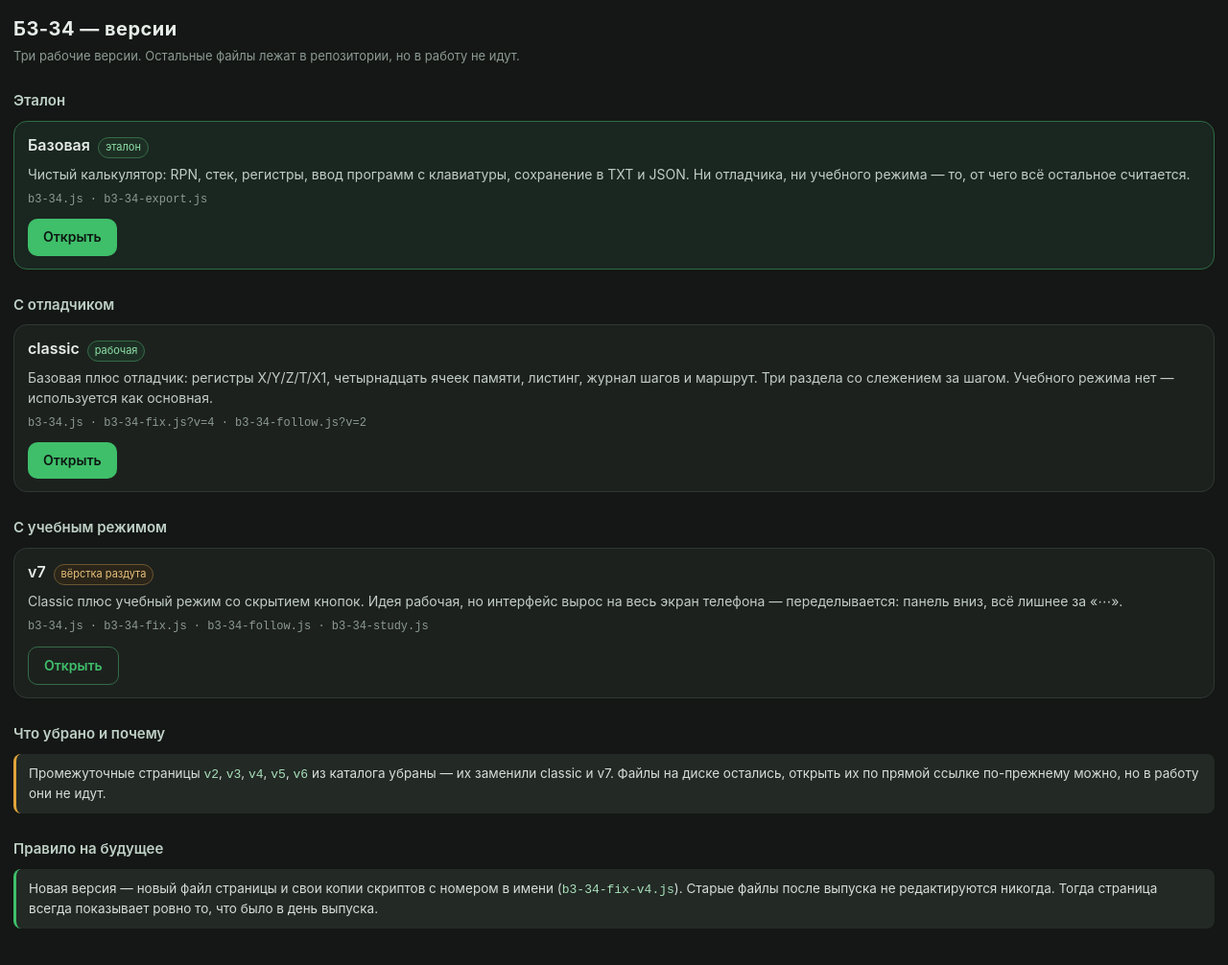
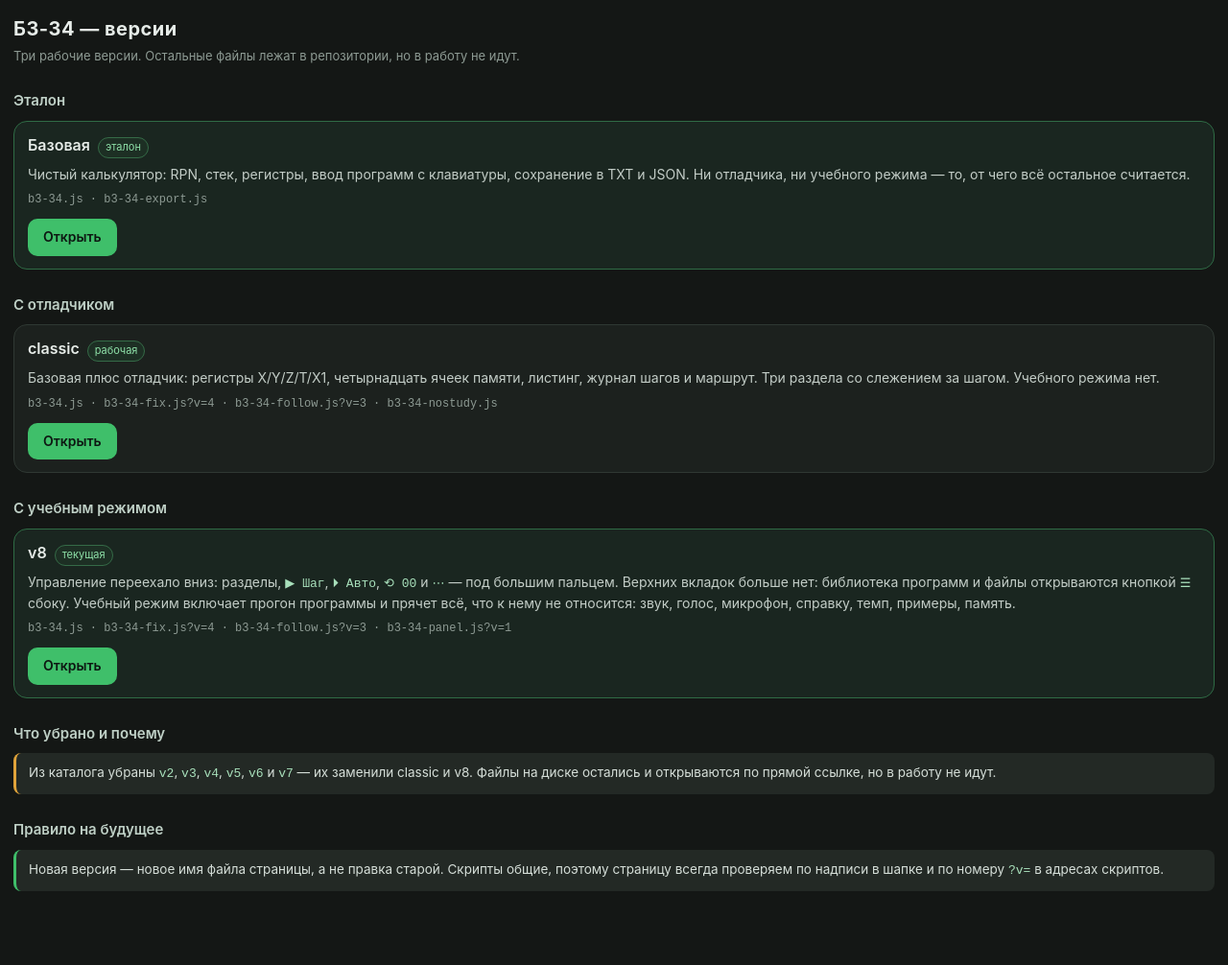
Before and after one commit to greagre/calculator, a plain HTML site: page versions.html in a window 1280 px wide. Shown: the whole page at 96% size. After the commit the page ends 979 px from the top, so only its background shows below. Drawn offline with Linux system fonts and the light colour scheme.

Commit message:
versions.html: добавлена v8, v7 убрана в архив

```diff
--- a/versions.html
+++ b/versions.html
@@ -69,33 +69,33 @@
     <span class="ver">classic</span>
     <span class="tag ok">рабочая</span>
   </div>
-  <div class="desc">Базовая плюс отладчик: регистры X/Y/Z/T/X1, четырнадцать ячеек памяти, листинг, журнал шагов и маршрут. Три раздела со слежением за шагом. Учебного режима нет — используется как основная.</div>
-  <div class="dep">b3-34.js · b3-34-fix.js?v=4 · b3-34-follow.js?v=2</div>
+  <div class="desc">Базовая плюс отладчик: регистры X/Y/Z/T/X1, четырнадцать ячеек памяти, листинг, журнал шагов и маршрут. Три раздела со слежением за шагом. Учебного режима нет.</div>
+  <div class="dep">b3-34.js · b3-34-fix.js?v=4 · b3-34-follow.js?v=3 · b3-34-nostudy.js</div>
   <a class="open" href="b3-34-classic.html">Открыть</a>
 </div>
 
 <h2>С учебным режимом</h2>
 
-<div class="card">
+<div class="card work">
   <div class="row">
-    <span class="ver">v7</span>
-    <span class="tag warn">вёрстка раздута</span>
+    <span class="ver">v8</span>
+    <span class="tag ok">текущая</span>
   </div>
-  <div class="desc">Classic плюс учебный режим со скрытием кнопок. Идея рабочая, но интерфейс вырос на весь экран телефона — переделывается: панель вниз, всё лишнее за «⋯».</div>
-  <div class="dep">b3-34.js · b3-34-fix.js · b3-34-follow.js · b3-34-study.js</div>
-  <a class="open ghost" href="b3-34-v7.html">Открыть</a>
+  <div class="desc">Управление переехало вниз: разделы, <code>▶ Шаг</code>, <code>⏵ Авто</code>, <code>⟲ 00</code> и <code>⋯</code> — под большим пальцем. Верхних вкладок больше нет: библиотека программ и файлы открываются кнопкой <code>☰</code> сбоку. Учебный режим включает прогон программы и прячет всё, что к нему не относится: звук, голос, микрофон, справку, темп, примеры, память.</div>
+  <div class="dep">b3-34.js · b3-34-fix.js?v=4 · b3-34-follow.js?v=3 · b3-34-panel.js?v=1</div>
+  <a class="open" href="b3-34-v8.html">Открыть</a>
 </div>
 
 <h2>Что убрано и почему</h2>
 
 <div class="note">
-  Промежуточные страницы <code>v2</code>, <code>v3</code>, <code>v4</code>, <code>v5</code>, <code>v6</code> из каталога убраны — их заменили classic и v7. Файлы на диске остались, открыть их по прямой ссылке по-прежнему можно, но в работу они не идут.
+  Из каталога убраны <code>v2</code>, <code>v3</code>, <code>v4</code>, <code>v5</code>, <code>v6</code> и <code>v7</code> — их заменили classic и v8. Файлы на диске остались и открываются по прямой ссылке, но в работу не идут.
 </div>
 
 <h2>Правило на будущее</h2>
 
 <div class="note green">
-  Новая версия — новый файл страницы и свои копии скриптов с номером в имени (<code>b3-34-fix-v4.js</code>). Старые файлы после выпуска не редактируются никогда. Тогда страница всегда показывает ровно то, что было в день выпуска.
+  Новая версия — новое имя файла страницы, а не правка старой. Скрипты общие, поэтому страницу всегда проверяем по надписи в шапке и по номеру <code>?v=</code> в адресах скриптов.
 </div>
 
 </body>
```
